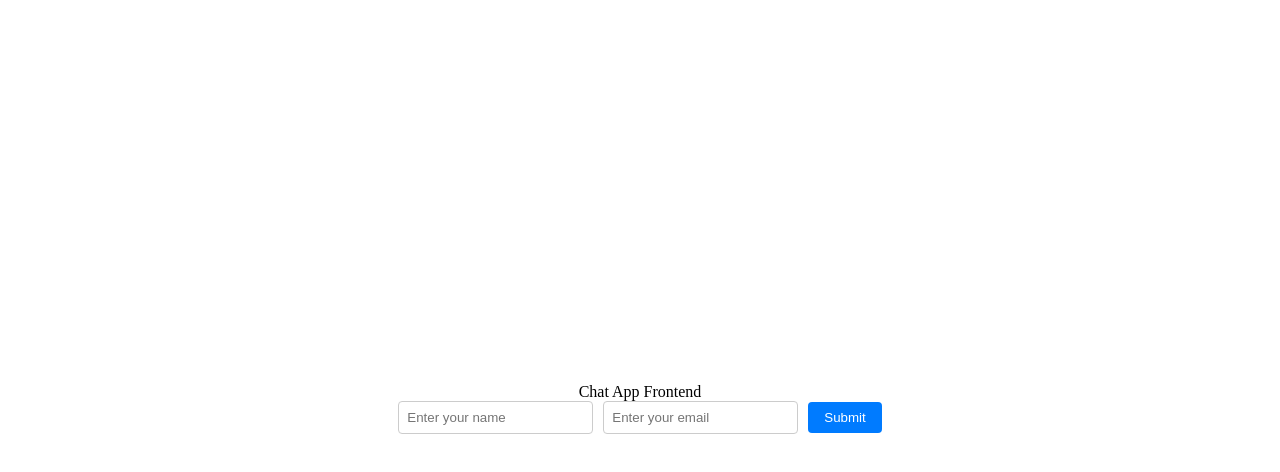
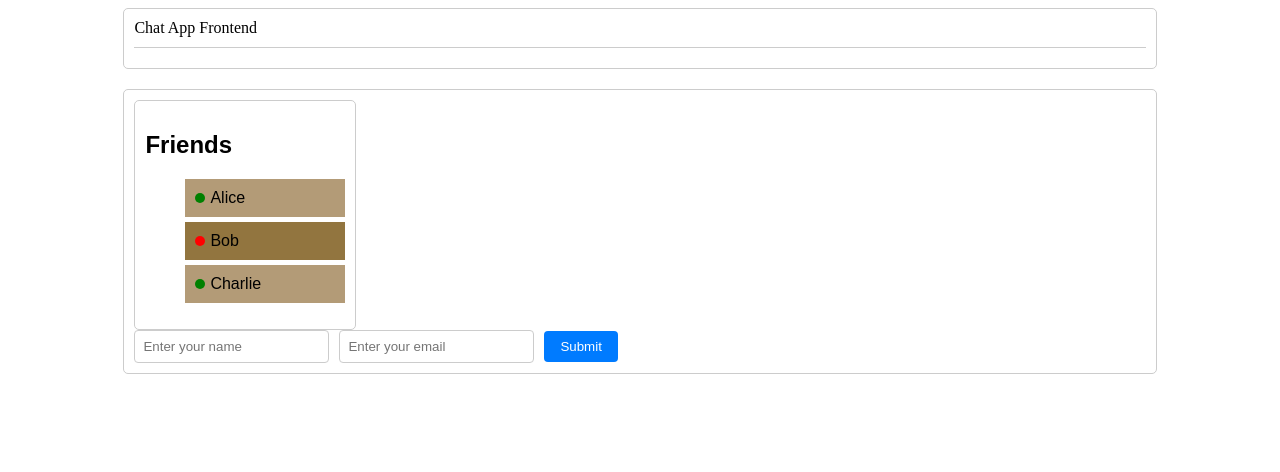
Before and after one commit to Rohit-S-Singh/MERN-Ecommerce, a React (Create React App) app: page / in a window 1280 px wide. Shown: the top 472 px of the page. Built offline with nearby package versions, Linux system fonts and the light colour scheme; no server answers.

Commit message:
new changes

```diff
--- a/src/App.js
+++ b/src/App.js
@@ -1,19 +1,34 @@
-import React, { useState } from 'react';
-import './style.css';
+import React from 'react';
+import FriendsList from './FriendsList';
+// import ChatBox from './ChatBox';
 import SocketClient from './SocketClient';
-import ChatBox from './chatBox';
 
 function App() {
-
-
-  // Function to check if both name and email are entered
-  // const isUserInfoEntered = userInfo.name.trim() !== '' && userInfo.email.trim() !== '';
+  // Sample friends data
+  const friends = [
+    { id: 1, name: 'Alice', isOnline: true , hasUnreadMessage: true},
+    { id: 2, name: 'Bob', isOnline: false , hasUnreadMessage: false},
+    { id: 3, name: 'Charlie', isOnline: true , hasUnreadMessage: true},
+    // Add more friends as needed
+  ];
 
   return (
-    <div className="App">
-      <div>Chat App Frontend</div>
-
-      <SocketClient />
+    <div className="app-container">
+      <div className="box">
+        <div>Chat App Frontend</div>
+        <hr className="separator" />
+      </div>
+      <div className="content-container box">
+        <div className="friends-list-container">
+          <FriendsList friends={friends} />
+        </div>
+        {/* <div className="chat-box-container">
+          <ChatBox />
+        </div> */}
+        <div className="socket-client-container">
+          <SocketClient />
+        </div>
+      </div>
     </div>
   );
 }
--- /dev/null
+++ b/src/FriendsList.js
@@ -0,0 +1,19 @@
+import React from 'react';
+
+function FriendsList({ friends, onFriendClick }) {
+  return (
+    <div className="friends-list">
+      <h2 style={{ fontFamily: 'Arial, sans-serif', fontWeight: 'bold' }}>Friends</h2>
+      <ul>
+        {friends.map((friend, index) => (
+          <li key={friend.id} className={`friend ${index % 2 === 0 ? 'even' : 'odd'}`} onClick={() => onFriendClick(friend)}>
+            <div className={`friend-status ${friend.isOnline ? 'online' : 'offline'}`}></div>
+            <span style={{ fontFamily: 'Arial, sans-serif', fontWeight: 'normal' }}>{friend.name}</span>
+          </li>
+        ))}
+      </ul>
+    </div>
+  );
+}
+
+export default FriendsList;
--- a/src/chatBox.js
+++ b/src/chatBox.js
@@ -1,6 +1,9 @@
 import React, { useState, useEffect } from 'react';
 import './style.css';
 import io from 'socket.io-client';
+
+
+import OnlineStatusIndicator from './onlineStateIndicator';
 
 function ChatBox({ userInfo }) {
   const [message, setMessage] = useState(''); // State variable to hold user input
@@ -51,6 +54,7 @@ function ChatBox({ userInfo }) {
 
   return (
     <div className="App">
+        <OnlineStatusIndicator isOnline={true} />
       <div id="main">
         {/* Render the chat messages */}
         {messages.map((msg, index) => (
--- /dev/null
+++ b/src/onlineStateIndicator.js
@@ -0,0 +1,15 @@
+import React from 'react';
+
+function OnlineStatusIndicator({ isOnline }) {
+  // Determine background color based on online status
+  const backgroundColor = isOnline ? '#d0ffd2' : '#ffd0d0';
+
+  return (
+    <div className="online-status" style={{ backgroundColor }}>
+      {isOnline ? 'Online' : 'Offline'}
+      <div className={`indicator ${isOnline ? 'online' : 'offline'}`}></div>
+    </div>
+  );
+}
+
+export default OnlineStatusIndicator;
--- a/src/style.css
+++ b/src/style.css
@@ -128,3 +128,72 @@ button:hover {
     background-color: #007bff;
     cursor: pointer;
   }
+
+
+  .friends-list {
+    border: 1px solid #ccc;
+    border-radius: 5px;
+    padding: 10px;
+    width: 200px; /* Adjust width as needed */
+  }
+
+  .friend {
+    display: flex;
+    align-items: center;
+    margin-bottom: 5px;
+  }
+
+  .friend-status {
+    width: 10px;
+    height: 10px;
+    border-radius: 50%;
+    margin-right: 5px;
+  }
+
+  .online {
+    background-color: green;
+  }
+
+  .offline {
+    background-color: red;
+  }
+  .unread-message-indicator {
+    margin-left: 5px;
+    color: blue; /* Change color as needed */
+    font-size: 10px; /* Adjust font size as needed */
+  }
+
+  .friend {
+    padding: 10px;
+    cursor: pointer;
+  }
+
+  .friend.even {
+    background-color: rgb(179, 155, 119); /* Light gray */
+  }
+
+  .friend.odd {
+    background-color: rgb(146, 117, 63); /* Lighter gray */
+  }
+
+  .app-container {
+    display: flex;
+    flex-direction: column;
+    align-items: center;
+  }
+
+  .box {
+    border: 1px solid #ccc;
+    border-radius: 5px;
+    padding: 10px;
+    margin-bottom: 20px;
+    width: 80%; /* Adjust width as needed */
+  }
+
+  .separator {
+    border: 0;
+    border-top: 1px solid #ccc;
+    width: 100%;
+    margin-top: 10px;
+    margin-bottom: 10px;
+  }
```
